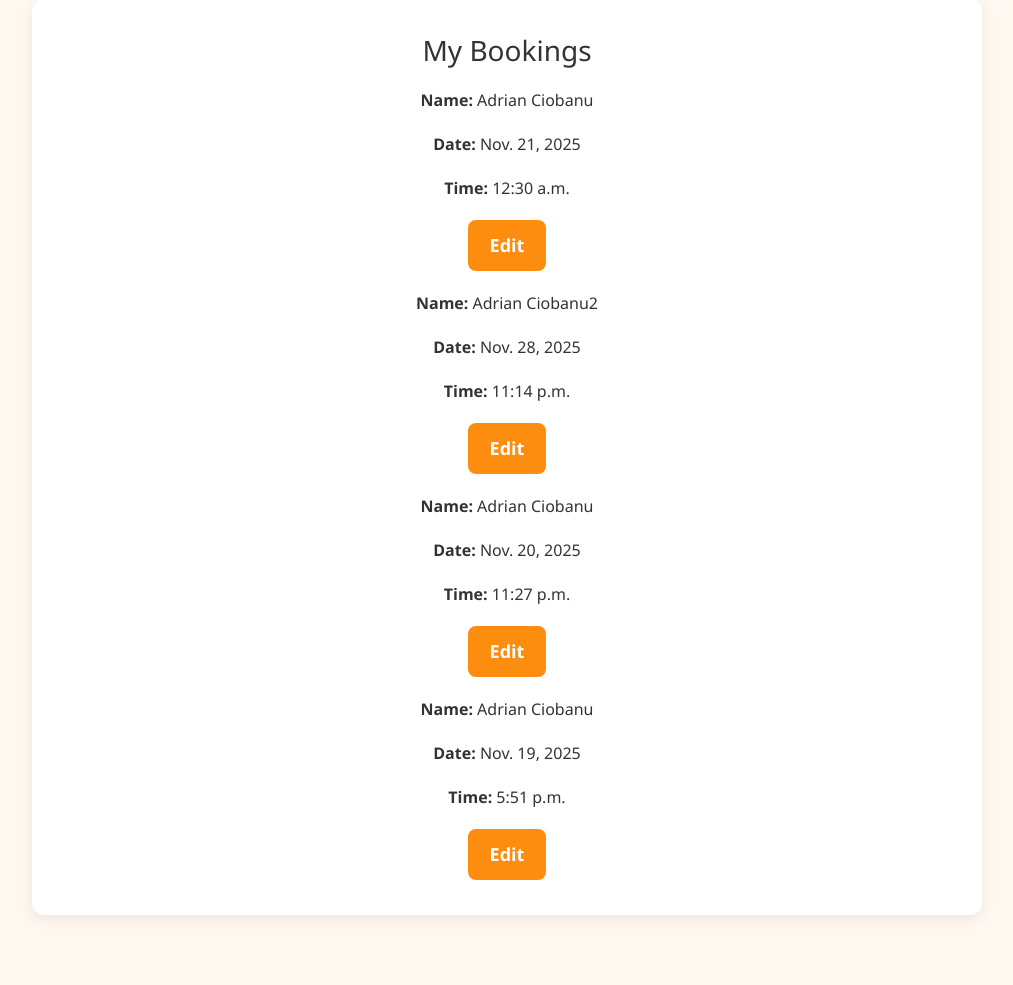
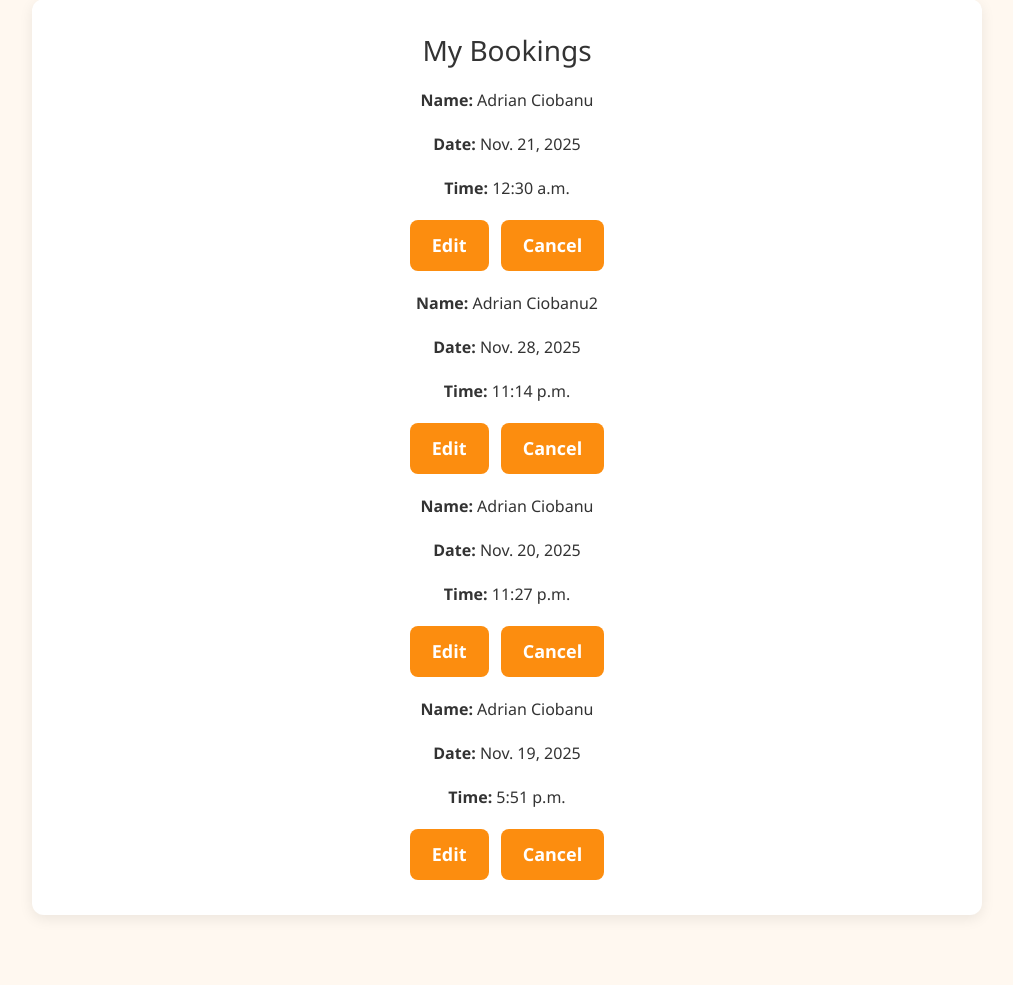
Before and after one commit to h7qju7ts/adrians-kitchen, a Django app: page /bookings/ in a window 1280 px wide. Shown: the part 167-1152 px from the top of the page, without its empty margins (133-1146 px from the left). Run offline with Django 5.2, Linux system fonts and the light colour scheme; a user stored in the database is signed in; data comes from the database, SQL or seed files in the repository.

Commit message:
tidy up settings,views add cancell booking btn

```diff
--- a/bookings/static/bookings/css/style.css
+++ b/bookings/static/bookings/css/style.css
@@ -324,6 +324,11 @@ form button:hover {
     font-weight: bolder;
 }
 
+#del-conf {
+    color: red!important;
+    font-weight: bolder;
+}
+
 
 /* Center “register here / reset it” text */
 .login p,
--- a/bookings/templates/bookings/view_bookings.html
+++ b/bookings/templates/bookings/view_bookings.html
@@ -23,7 +23,17 @@
             <p><strong>Name:</strong> {{ booking.name }}</p>
             <p><strong>Date:</strong> {{ booking.date }}</p>
             <p><strong>Time:</strong> {{ booking.time }}</p>
-            <a href="{% url 'edit_booking' booking.id %}" class="btn btn-primary">Edit</a>
+            <div class="booking-actions">
+              <!-- EDIT BUTTON -->
+             <a href="{% url 'edit_booking' booking.id %}" class="btn btn-danger btn-sm">
+                  Edit
+              </a>
+
+              <!-- CANCEL BUTTON -->
+              <a href="{% url 'delete_booking' booking.id %}" class="btn btn-danger btn-sm ms-2">
+                  Cancel
+              </a>
+          </div>
         </div>
     {% endfor %}
 
--- a/bookings/views.py
+++ b/bookings/views.py
@@ -4,65 +4,81 @@ from django.contrib import messages
 from .forms import BookingForm
 from .models import Booking
 
+
 def home(request):
     return render(request, "bookings/home.html")
 
 
-"""
-      @login_required
-
-      This decorator forces the user to be logged in to view the page.
-
-      If they aren’t logged in → they are redirected to:
-      /accounts/login/
-      Which is the Allauth login page.
-"""
 @login_required
 def add_booking(request):
     if request.method == "POST":
         form = BookingForm(request.POST)
         if form.is_valid():
             booking = form.save(commit=False)
-            booking.user = request.user  # attach logged-in user
+            booking.user = request.user
             booking.save()
+
+            # Custom message
             messages.success(request, "Your table has been booked successfully!")
+
             return redirect("view_bookings")
     else:
         form = BookingForm()
+
     return render(request, "bookings/add_booking.html", {"form": form})
 
 
 @login_required
 def view_bookings(request):
-    # Clear previous login/logout messages
-    list(messages.get_messages(request))
 
+    # ---------------------------------------------------
+    # CLEAR ALL PREVIOUS NON–BOOKING MESSAGES.
+    # (login, logout, "email sent", etc.)
+    # ---------------------------------------------------
+    storage = messages.get_messages(request)
+    storage.used = True   # instantly deletes all existing messages
+
+    # Now load only the user's own bookings
     user_bookings = Booking.objects.filter(user=request.user)
 
     return render(request, "bookings/view_bookings.html", {
-        "bookings": user_bookings,
+        "bookings": user_bookings
     })
 
 
 @login_required
 def edit_booking(request, booking_id):
+
     booking = get_object_or_404(Booking, id=booking_id, user=request.user)
+
     if request.method == "POST":
         form = BookingForm(request.POST, instance=booking)
+
         if form.is_valid():
             form.save()
+
+            # Custom message
             messages.success(request, "Your booking has been updated successfully!")
+
             return redirect("view_bookings")
+
     else:
         form = BookingForm(instance=booking)
+
     return render(request, "bookings/edit_booking.html", {"form": form})
 
 
 @login_required
 def delete_booking(request, booking_id):
+
     booking = get_object_or_404(Booking, id=booking_id, user=request.user)
+
     if request.method == "POST":
         booking.delete()
+
+        # Custom message
         messages.success(request, "Your booking has been cancelled.")
+
         return redirect("view_bookings")
+
     return render(request, "bookings/delete_booking.html", {"booking": booking})
```
Also changed, not shown: adrians_kitchen/settings.py (+57 -32 lines).
